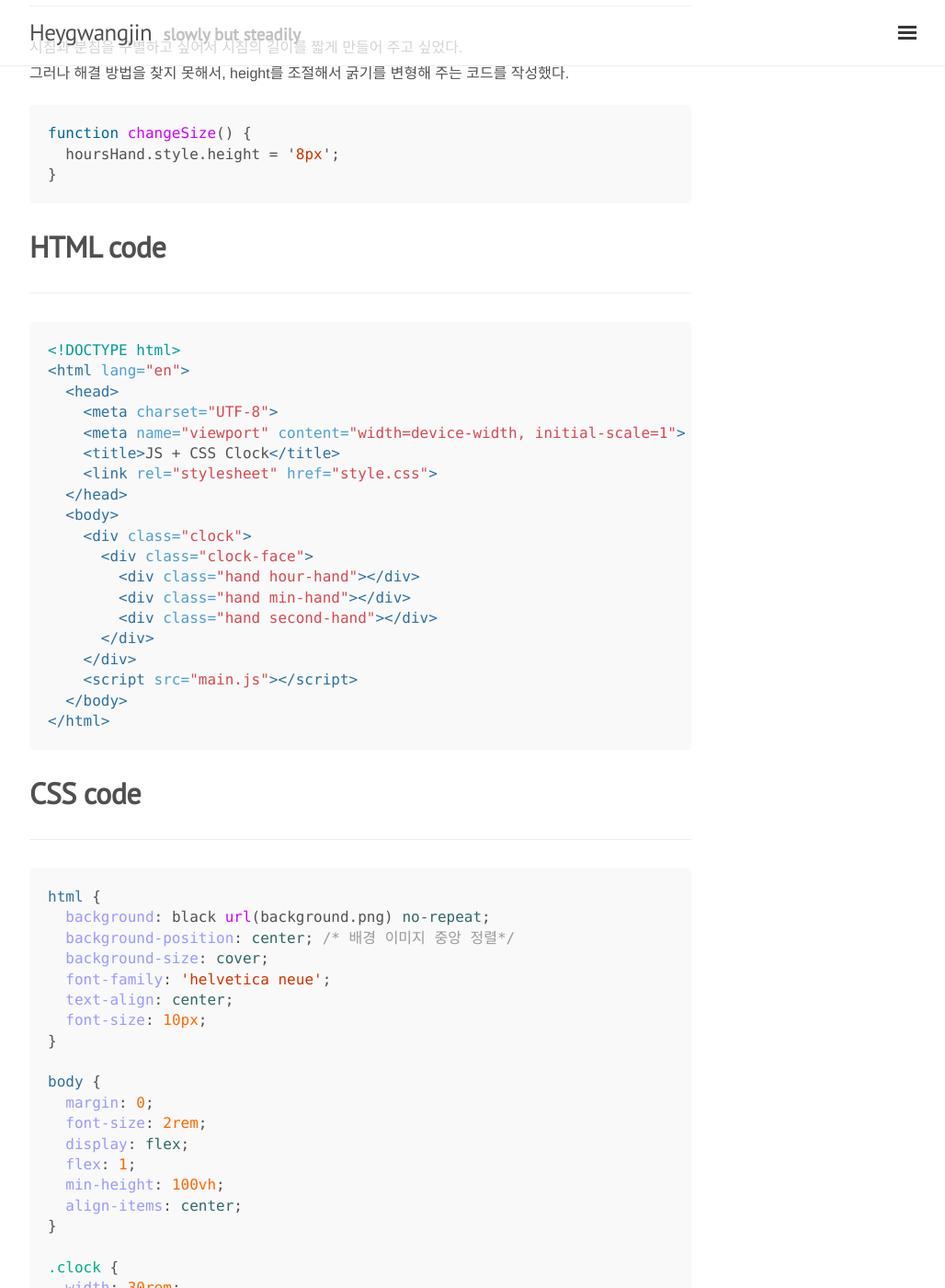
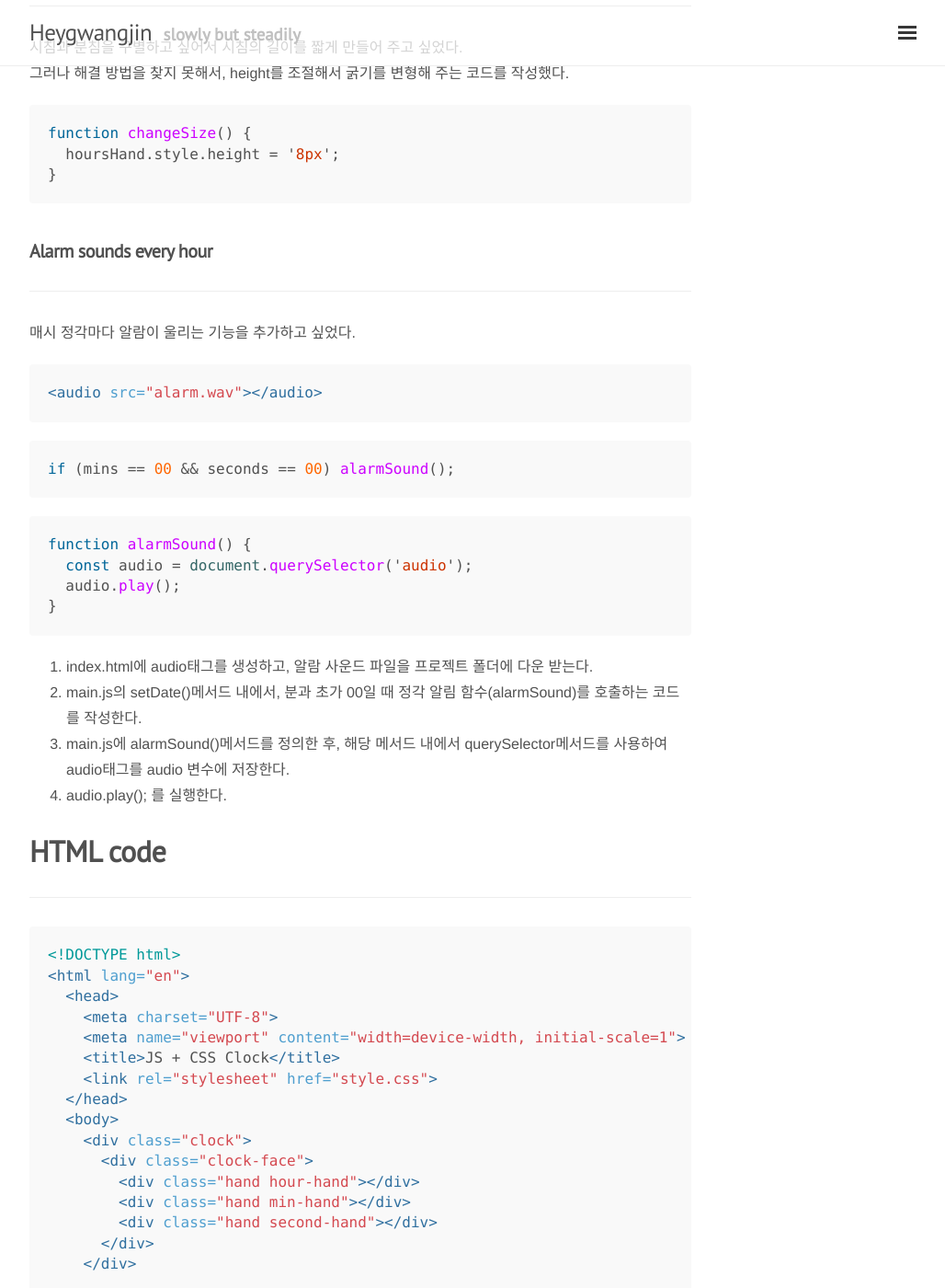
Before and after one commit to heygwangjin/heygwangjin.github.io, a Jekyll site: the page built from _posts/2021-02-01-Day02.md, in a window 1280 px wide and 1400 px high, scrolled down 2423 px. Shown: the whole window at 92% size, without its empty margins (248-1276 px from the left). Built offline with Jekyll 4.4.1, drawn with Linux system fonts in a browser that asks for light colours; nearby versions of some CDN libraries; comment, search, counter and statistics services are not loaded; some of the changed text lies outside the part shown.

Commit message:
Add alarm function

````diff
--- a/_posts/2021-02-01-Day02.md
+++ b/_posts/2021-02-01-Day02.md
@@ -45,6 +45,26 @@ function changeSize() {
 }
 ```
 
+## Alarm sounds every hour
+* * *
+매시 정각마다 알람이 울리는 기능을 추가하고 싶었다.
+```html
+<audio src="alarm.wav"></audio>
+```
+```javascript
+if (mins == 00 && seconds == 00) alarmSound();
+```
+```javascript
+function alarmSound() {
+  const audio = document.querySelector('audio');
+  audio.play();
+}
+```
+1. index.html에 audio태그를 생성하고, 알람 사운드 파일을 프로젝트 폴더에 다운 받는다.
+2. main.js의 setDate()메서드 내에서, 분과 초가 00일 때 정각 알림 함수(alarmSound)를 호출하는 코드를 작성한다.
+3. main.js에 alarmSound()메서드를 정의한 후, 해당 메서드 내에서 querySelector메서드를 사용하여 audio태그를 audio 변수에 저장한다.
+4. audio.play(); 를 실행한다.
+
 # HTML code
 * * *
 ```html
@@ -64,6 +84,8 @@ function changeSize() {
         <div class="hand second-hand"></div>
       </div>
     </div>
+
+    <audio src="alarm.wav"></audio>
     <script src="main.js"></script>
   </body>
 </html>
@@ -138,6 +160,11 @@ function changeSize() {
   hoursHand.style.height = '8px';
 }
 
+function alarmSound() {
+  const audio = document.querySelector('audio');
+  audio.play();
+}
+
 function setDate() {
   const now = new Date();
 
@@ -148,6 +175,7 @@ function setDate() {
   const mins = now.getMinutes();
   const minsDegrees = ((mins / 60) * 360) + 90;
   minsHand.style.transform = `rotate(${minsDegrees}deg)`;
+  if (mins == 00 && seconds == 00) alarmSound(); // alarm sounds every hour
 
   const hours = now.getHours();
   const hoursDegrees = ((hours / 12) * 360) + ((mins / 60) * 30) + 90;
@@ -169,3 +197,5 @@ changeSize();
 ## Reference
 * * *
 - <a href="https://takeuu.tistory.com/42?category=733951">워너비스페셜</a>
+- <a href="https://goeun-woo.github.io/javascript/2018/08/04/Javascript-001-ElemControl.html">자바스크립트 HTML 엘리먼트 가져오기</a>
+- <a href="https://m.cafe.daum.net/baghdad/DiV/1797">정각 알림 소리</a>
````
